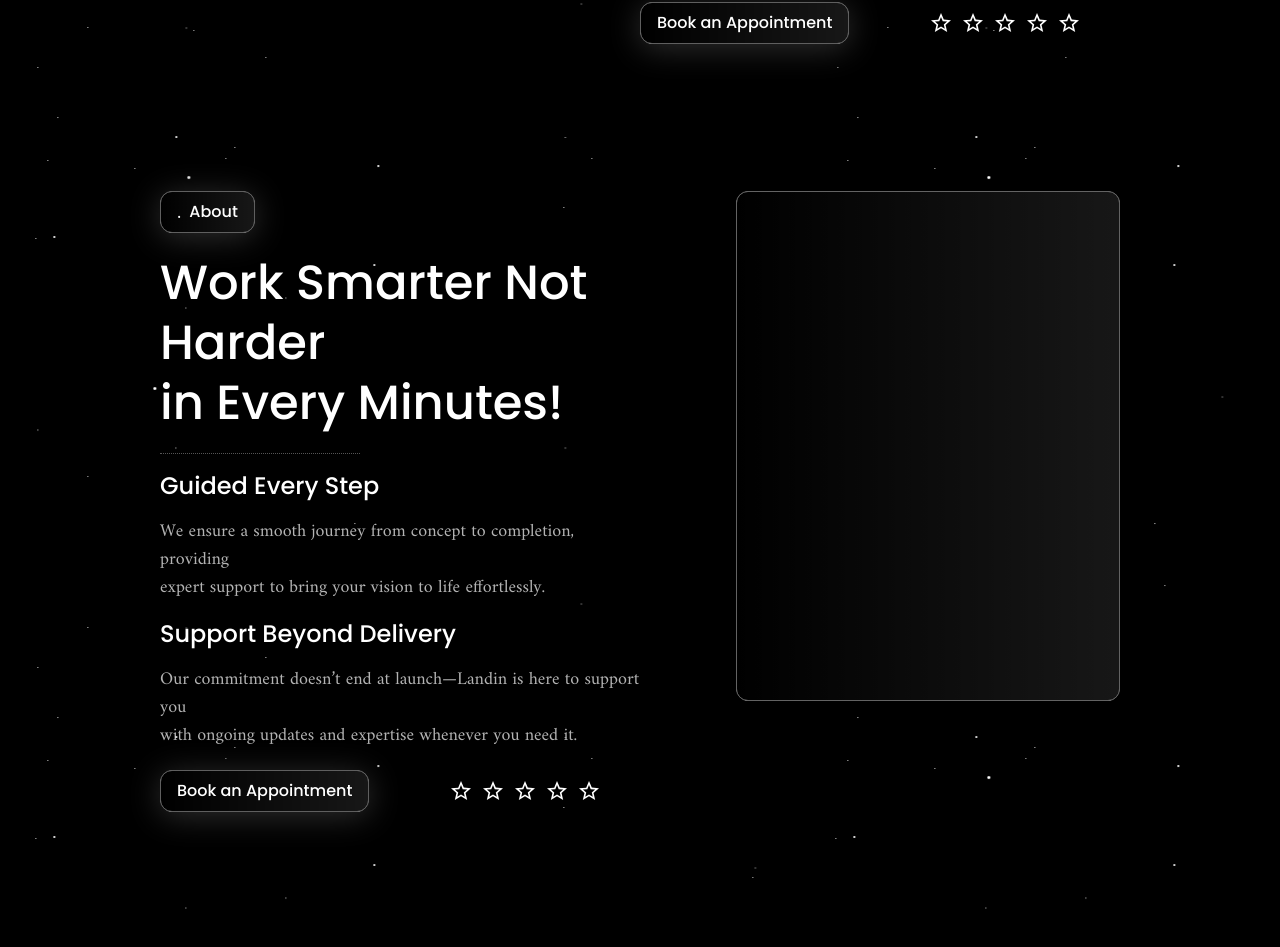
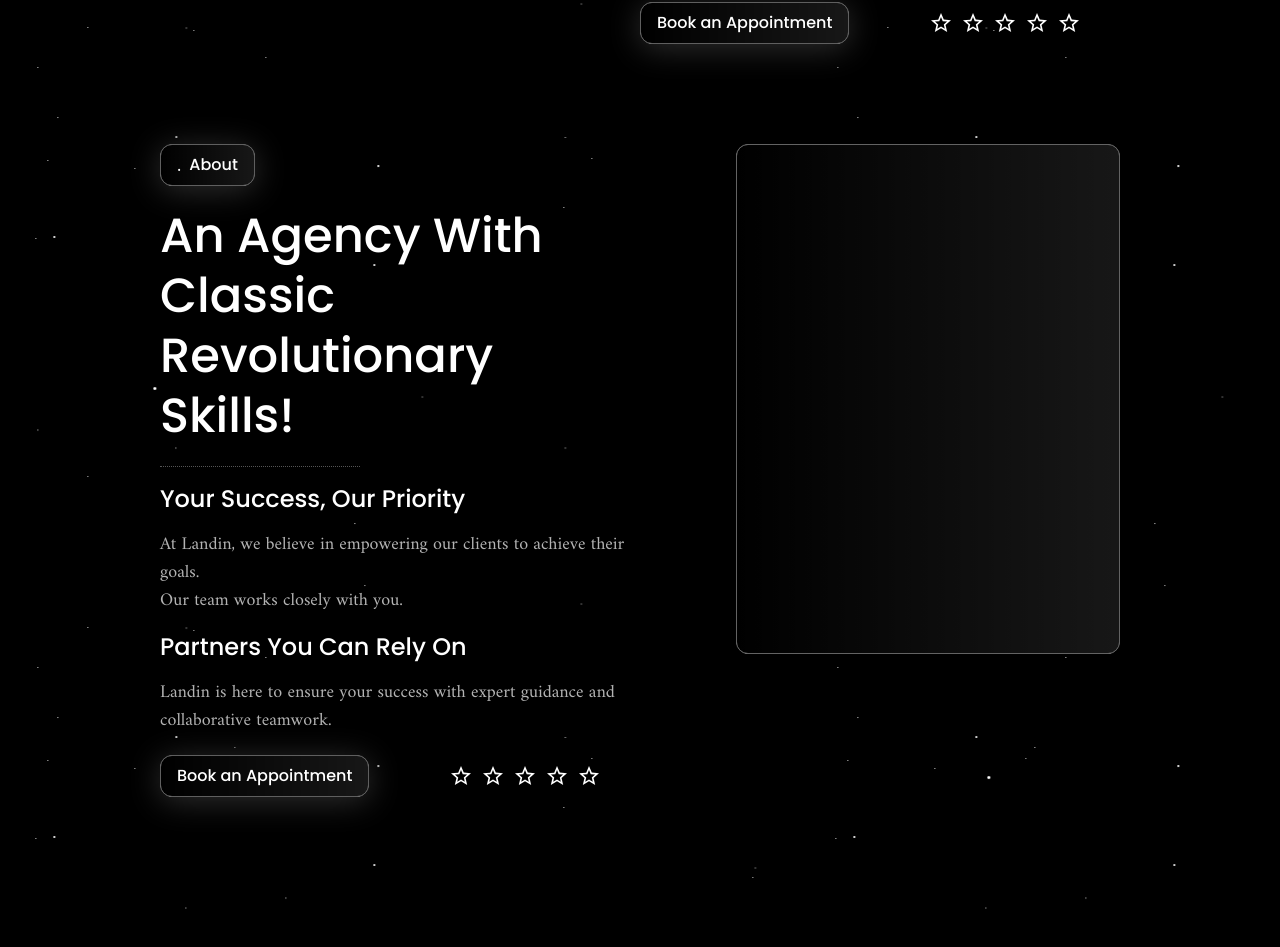
Before and after one commit to code-with-saadali/myportfolio, a Next.js app: page /about in a window 1280 px wide. Shown: the part 1952-2899 px from the top of the page. Built offline with nearby package versions, Linux system fonts and the light colour scheme; a web font is replaced by a local one.

Commit message:
add page

```diff
--- a/src/app/about/_components/AboutPortfolio.tsx
+++ b/src/app/about/_components/AboutPortfolio.tsx
@@ -1,10 +1,10 @@
 import { MdStarOutline } from "react-icons/md";
 const AboutPortfolio = () => {
   return (
-    <div className="px-20 max-lg:px-5 h-screen">
-      <div className="main flex justify-between">
-        <div className="row1 w-[40%] h-[510px] border bg rounded-xl border-[#636363]"></div>
-        <div className="row2 w-[50%]">
+    <div className="px-20 max-xl:px-10 max-lg:px-5">
+      <div className="main flex gap-3 justify-between max-lg:flex-col">
+        <div className="row1 w-[40%] max-lg:w-full h-[510px] border bg rounded-xl border-[#636363]"></div>
+        <div className="row2 w-[50%] max-lg:w-full">
           <div className="buttn">
             <button className="cursor-pointer bg-gradient-to-b flex items-center gap-2 bg shadow-[0px_4px_32px_0_rgba(47,47,47)] px-4 py-2 rounded-xl border border-[#5f5f5f] text-white font-medium group">
               <p>.</p>
@@ -12,26 +12,41 @@ const AboutPortfolio = () => {
             </button>
           </div>
           <div className="textt">
-            <h1 className="font-poppins text-5xl font-medium leading-tight py-5">An Agency With Classic <br />
-            Revolutionary Skills!</h1>
+            <h1 className="font-poppins text-5xl font-medium max-lg:text-center leading-tight py-5">
+              An Agency With Classic <br />
+              Revolutionary Skills!
+            </h1>
           </div>
           <div className="border-b border-dotted border-[#555555] max-w-[200px]"></div>
           <div className="textt">
-            <h1 className="text-2xl font-poppins font-medium py-4">Your Success, Our Priority</h1>
-            <p className="font-amiri text-lg text-[white]/70">At Landin, we believe in empowering our clients to achieve their goals. <br /> Our team works closely with you.</p>
+            <h1 className="text-2xl font-poppins font-medium py-4 max-lg:text-center">
+              Your Success, Our Priority
+            </h1>
+            <p className="font-amiri text-lg text-[white]/70 max-lg:text-center">
+              At Landin, we believe in empowering our clients to achieve their
+              goals. <br /> Our team works closely with you.
+            </p>
           </div>
           <div className="textt">
-            <h1 className="text-2xl font-poppins font-medium py-4">Partners You Can Rely On</h1>
-            <p className="font-amiri text-lg text-[white]/70">Landin is here to ensure your success with expert guidance and <br /> collaborative teamwork.</p>
+            <h1 className="text-2xl font-poppins font-medium py-4 max-lg:text-center">
+              Partners You Can Rely On
+            </h1>
+            <p className="font-amiri text-lg text-[white]/70 max-lg:text-center">
+              Landin is here to ensure your success with expert guidance and{" "}
+              <br /> collaborative teamwork.
+            </p>
           </div>
-          <div className="flex items-center gap-20">
+          <div className="flex max-lg:flex-col items-center max-lg:gap-5 gap-20">
             <div className="buttn my-5">
               <button className="cursor-pointer bg-gradient-to-b items-center gap-2 bg shadow-[0px_4px_32px_0_rgba(47,47,47)] px-4 py-2 rounded-xl border border-[#5f5f5f] text-white font-medium group">
                 <p className="font-poppins">Book an Appointment</p>
               </button>
             </div>
             <div className="stars flex text-2xl gap-2">
-          <MdStarOutline /><MdStarOutline /><MdStarOutline /> <MdStarOutline /><MdStarOutline />
+              <MdStarOutline />
+              <MdStarOutline />
+              <MdStarOutline /> <MdStarOutline />
+              <MdStarOutline />
             </div>
           </div>
         </div>
--- a/src/app/about/_components/AboutPortfolio2.tsx
+++ b/src/app/about/_components/AboutPortfolio2.tsx
@@ -2,9 +2,9 @@ import { MdStarOutline } from "react-icons/md";
 
 const AboutPortfolio2 = () => {
   return (
-        <div className="px-20 max-lg:px-5 h-screen">
-          <div className="main flex justify-between">
-            <div className="row2 w-[50%]">
+    <div className="px-20 py-20 max-xl:px-10 max-lg:px-5">
+      <div className="main flex gap-3 justify-between max-lg:flex-col">
+        <div className="row2 w-[50%] max-lg:w-full">
           <div className="buttn">
             <button className="cursor-pointer bg-gradient-to-b flex items-center gap-2 bg shadow-[0px_4px_32px_0_rgba(47,47,47)] px-4 py-2 rounded-xl border border-[#5f5f5f] text-white font-medium group">
               <p>.</p>
@@ -12,33 +12,48 @@ const AboutPortfolio2 = () => {
             </button>
           </div>
           <div className="textt">
-                <h1 className="font-poppins text-5xl font-medium leading-tight py-5">Work Smarter Not Harder <br />
-                in Every Minutes!</h1>
+            <h1 className="font-poppins text-5xl font-medium max-lg:text-center leading-tight py-5">
+              An Agency With Classic <br />
+              Revolutionary Skills!
+            </h1>
           </div>
           <div className="border-b border-dotted border-[#555555] max-w-[200px]"></div>
           <div className="textt">
-                <h1 className="text-2xl font-poppins font-medium py-4">Guided Every Step</h1>
-                <p className="font-amiri text-lg text-[white]/70">We ensure a smooth journey from concept to completion, providing <br /> expert support to bring your vision to life effortlessly.</p>
+            <h1 className="text-2xl font-poppins font-medium py-4 max-lg:text-center">
+              Your Success, Our Priority
+            </h1>
+            <p className="font-amiri text-lg text-[white]/70 max-lg:text-center">
+              At Landin, we believe in empowering our clients to achieve their
+              goals. <br /> Our team works closely with you.
+            </p>
           </div>
           <div className="textt">
-                <h1 className="text-2xl font-poppins font-medium py-4">Support Beyond Delivery</h1>
-                <p className="font-amiri text-lg text-[white]/70">Our commitment doesn’t end at launch—Landin is here to support you <br /> with ongoing updates and expertise whenever you need it.</p>
+            <h1 className="text-2xl font-poppins font-medium py-4 max-lg:text-center">
+              Partners You Can Rely On
+            </h1>
+            <p className="font-amiri text-lg text-[white]/70 max-lg:text-center">
+              Landin is here to ensure your success with expert guidance and{" "}
+              <br /> collaborative teamwork.
+            </p>
           </div>
-              <div className="flex items-center gap-20">
+          <div className="flex max-lg:flex-col items-center max-lg:gap-5 gap-20">
             <div className="buttn my-5">
               <button className="cursor-pointer bg-gradient-to-b items-center gap-2 bg shadow-[0px_4px_32px_0_rgba(47,47,47)] px-4 py-2 rounded-xl border border-[#5f5f5f] text-white font-medium group">
                 <p className="font-poppins">Book an Appointment</p>
               </button>
             </div>
             <div className="stars flex text-2xl gap-2">
-              <MdStarOutline /><MdStarOutline /><MdStarOutline /> <MdStarOutline /><MdStarOutline />
+              <MdStarOutline />
+              <MdStarOutline />
+              <MdStarOutline /> <MdStarOutline />
+              <MdStarOutline />
             </div>
           </div>
         </div>
-            <div className="row1 w-[40%] h-[510px] border bg rounded-xl border-[#636363]"></div>
+        <div className="row1 w-[40%] max-lg:w-full h-[510px] border bg rounded-xl border-[#636363]"></div>
       </div>
     </div>
   );
 };
 
-export default AboutPortfolio2
+export default AboutPortfolio2;
--- a/src/app/about/page.tsx
+++ b/src/app/about/page.tsx
@@ -88,7 +88,7 @@ const Page = () => {
         backgroundImage: `url(${starsBg.src})`,
         backgroundPositionY,
       }}
-      className="px-20 pt-40 bg-black text-white max-lg:px-5"
+      className="px-20 py-40 bg-black text-white max-lg:px-5 overflow-hidden"
     >
       <motion.div
         className="h-8 w-8 text-white rounded-full fixed top-0 left-0 pointer-events-none max-lg:hidden"
```
Lines whose indentation alone changed are shown as unchanged.
